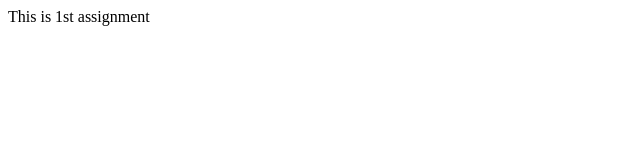
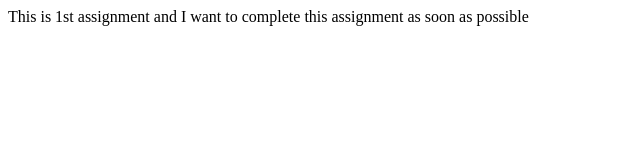
Before and after one commit to Vaishnavi1898/1st-assignment, a plain HTML site: page Assignments/README.html in a window 1280 px wide. Shown: the whole page, without its empty margins (0-640 px from the left). Drawn offline with Linux system fonts and the light colour scheme.

Commit message:
1st change in README file

```diff
--- a/Assignments/README.html
+++ b/Assignments/README.html
@@ -1,3 +1,3 @@
 <html>
-<body>This is 1st assignment</body>
+<body>This is 1st assignment and I want to complete this assignment as soon as possible</body>
 </html>
```
Also changed, not shown: Assignments/README.txt.
